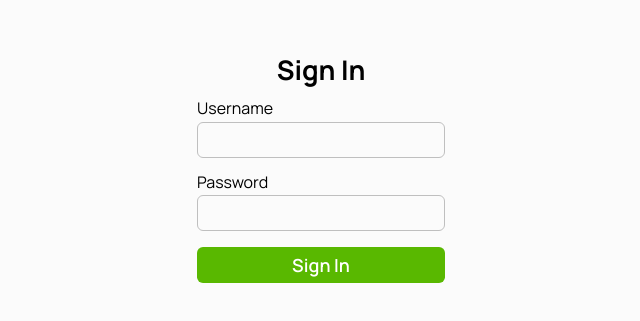
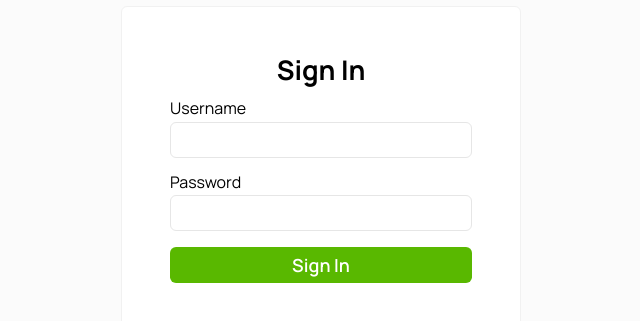
Before and after one commit to ScaffoldMC/ScaffoldMC, a Next.js app in the folder apps/web/: page /login in a window 1280 px wide. Shown: the part 231-552 px from the top of the page, without its empty margins (319-959 px from the left). Built offline with nearby package versions, Linux system fonts and the light colour scheme.

Commit message:
Standardize border colors

```diff
--- a/apps/web/app/globals.css
+++ b/apps/web/app/globals.css
@@ -7,6 +7,8 @@
 	--color-foreground: #ffffff;
 	--color-background: #fbfbfb;
 	--color-text: #000000;
+	--color-border-light: #f1f1f1;
+	--color-border-strong: #e6e6e6;
 
 	--font-size-xl: 28px;
 	--font-size-large: 24px;
@@ -28,6 +30,8 @@
 		--color-foreground: #101010;
 		--color-background: #0d0d0d;
 		--color-text: #ffffff;
+		--color-border-light: #1a1a1a;
+		--color-border-strong: #1f1f1f;
 	}
 }
 
--- a/apps/web/app/login/styles.module.css
+++ b/apps/web/app/login/styles.module.css
@@ -22,13 +22,16 @@
 }
 
 .login {
+	background-color: var(--color-foreground);
+	border: 1px solid var(--color-border-light);
+	border-radius: 6px;
 	display: flex;
 	flex-direction: column;
 	align-items: center;
 	justify-content: center;
 	gap: 16px;
-	width: 280px;
-	padding: 16px;
+	width: 400px;
+	padding: 48px;
 }
 
 .field {
--- a/apps/web/components/atoms/input/input.module.css
+++ b/apps/web/components/atoms/input/input.module.css
@@ -5,7 +5,7 @@
 	padding: 0 8px;
 	width: fit-content;
 	height: 36px;
-	border: 1px solid hsl(from var(--color-text) 0 0 75%);
+	border: 1px solid var(--color-border-strong);
 	background-color: transparent;
 	transition: border-color 100ms ease-in-out;
 }
@@ -18,9 +18,3 @@
 .base::placeholder {
 	color: hsl(from var(--color-background) 0 0 50%);
 }
-
-@media (prefers-color-scheme: dark) {
-	.base {
-		border: 1px solid hsl(from var(--color-text) 0 0 25%);
-	}
-}
--- a/apps/web/components/organisms/list/list.module.css
+++ b/apps/web/components/organisms/list/list.module.css
@@ -1,7 +1,7 @@
 .root {
 	background-color: var(--color-foreground);
 	border-radius: var(--border-radius);
-	border: 1px solid var(--color-secondary);
+	border: 1px solid var(--color-border-light);
 	overflow: hidden;
 }
 
--- a/apps/web/components/organisms/sidebar/sidebar.module.css
+++ b/apps/web/components/organisms/sidebar/sidebar.module.css
@@ -3,7 +3,7 @@
 	flex-direction: column;
 	height: 100vh;
 	width: 250px;
-	border-right: 1px solid var(--color-secondary);
+	border-right: 1px solid var(--color-border-light);
 	background-color: var(--color-foreground);
 }
 
```
